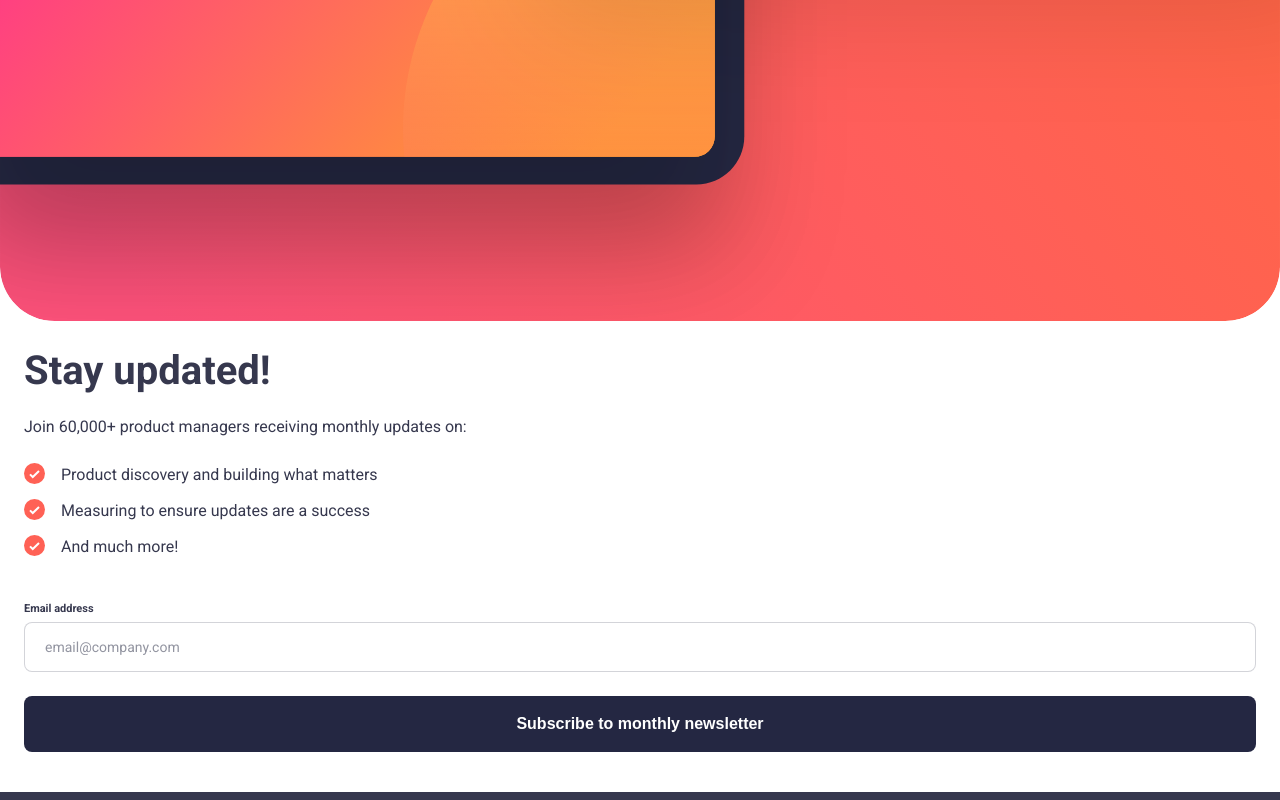
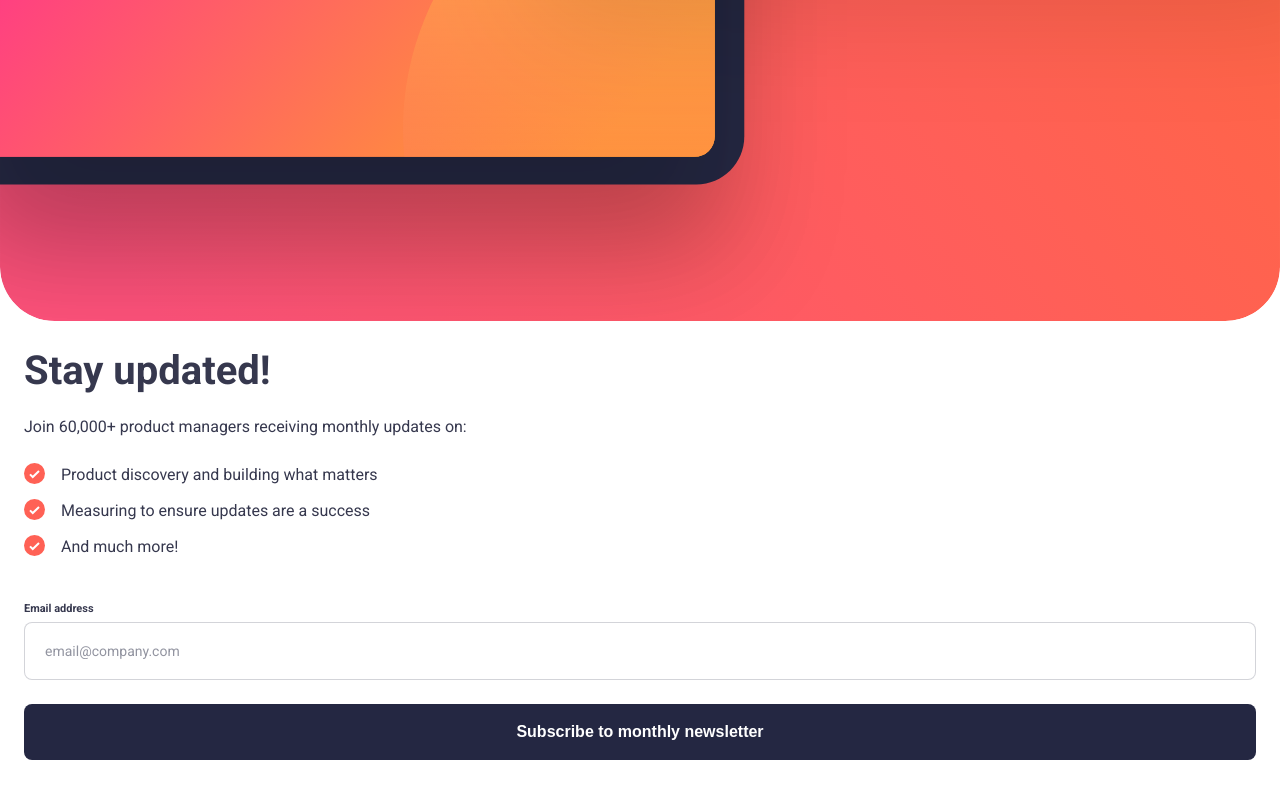
Before and after one commit to Newpoki/frontendmentor-signup, a React (Vite) app: page / in a window 1280 px wide. Shown: the part 648-1448 px from the top of the page. Built offline with nearby package versions, Linux system fonts and the light colour scheme.

Commit message:
task: adjust padding on textfield

```diff
--- a/src/ui-kit/components/textfield.tsx
+++ b/src/ui-kit/components/textfield.tsx
@@ -58,7 +58,7 @@ const HelperText = styled.span<{ $hasError: boolean }>`
 const Input = styled.input<{ $hasError: boolean }>`
     border: ${({ theme }) => `1px solid hsl(${theme.colors.neutral.grey}, 40%)`};
     border-radius: 8px;
-    padding: 16px 20px;
+    padding: 20px;
     font-family: ${({ theme }) => theme.fonts.roboto.name};
     font-size: 14px;
     outline: none;
```
